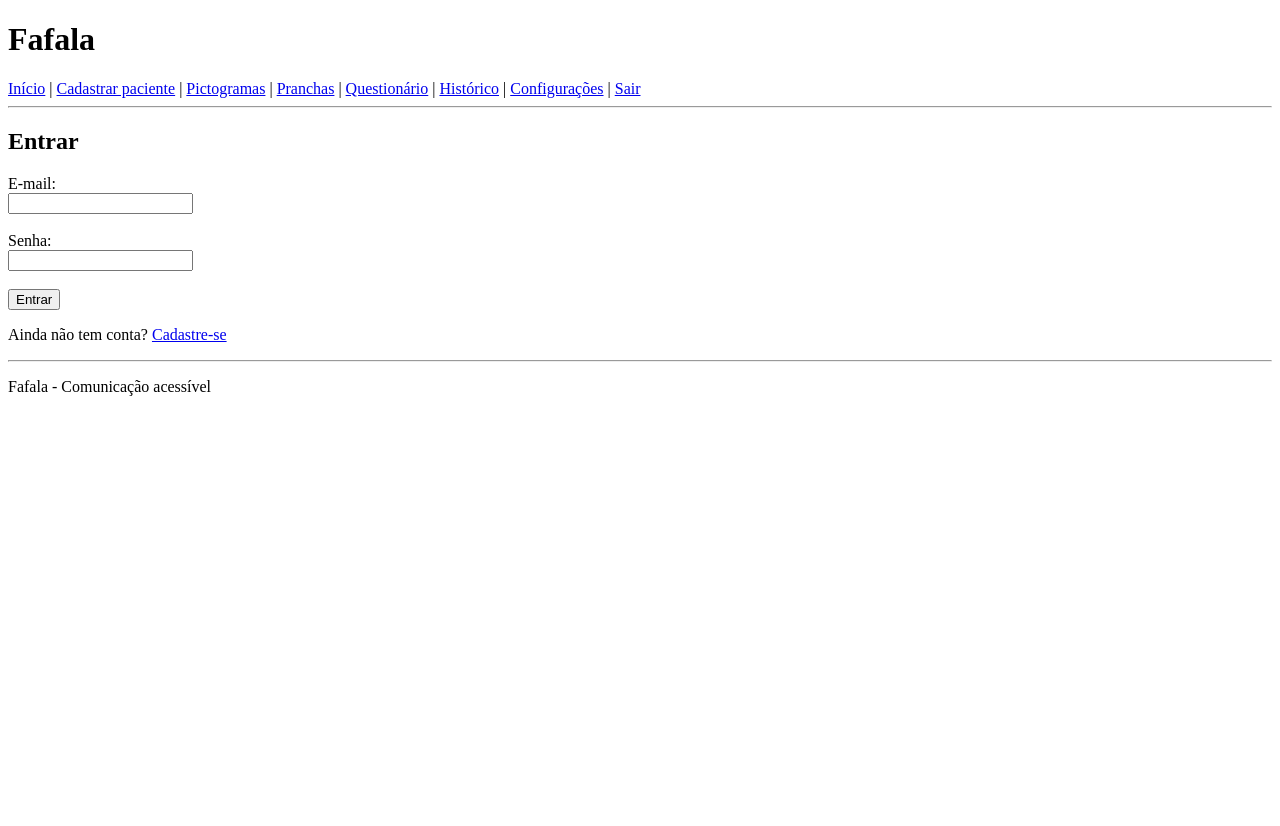
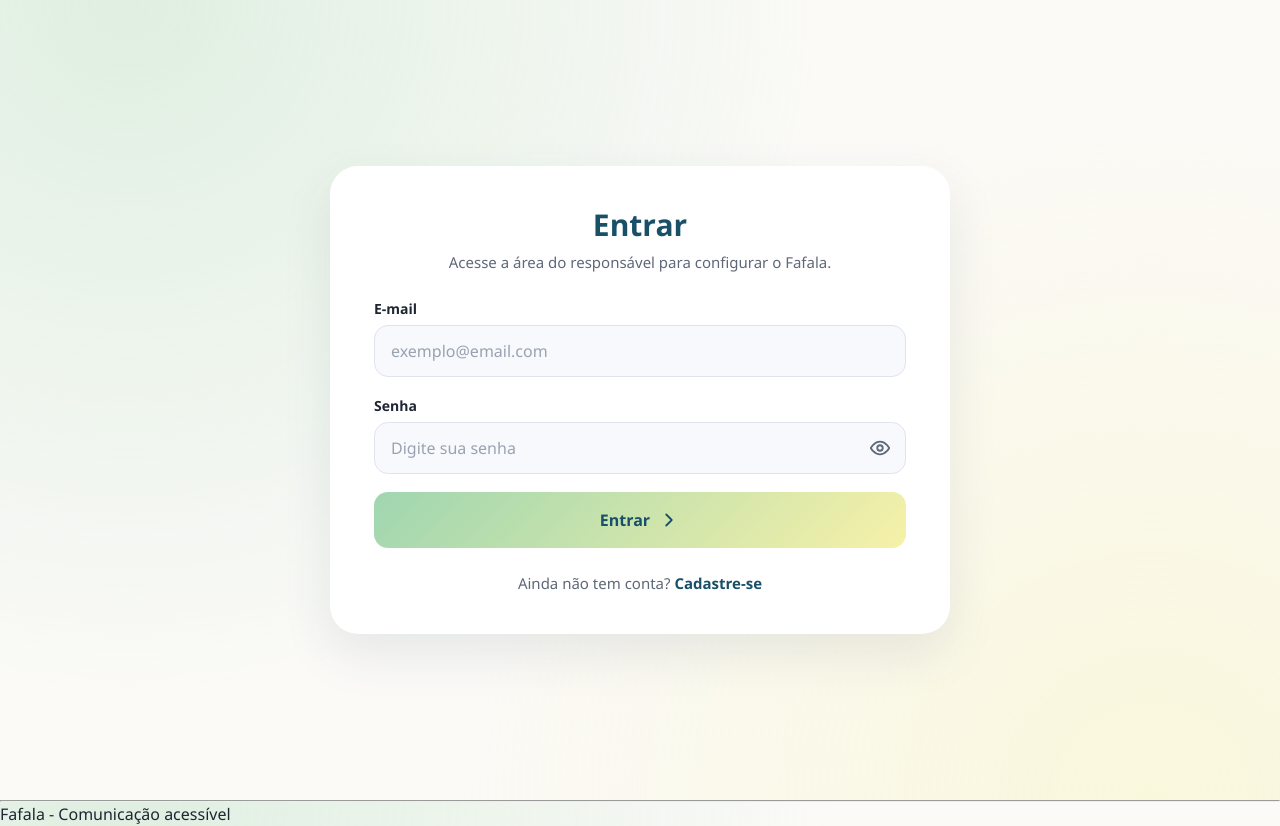
Before and after one commit to alinemk24/fafala, a PHP site: page /PHP/acesso/login.php in a window 1280 px wide. Before the commit the page ends 396 px from the top, so only its background shows below. Run offline with PHP 8.4, Linux system fonts and the light colour scheme.

Commit message:
Atualizei o login.php

```diff
--- a/PHP/acesso/login.php
+++ b/PHP/acesso/login.php
@@ -2,6 +2,9 @@
 require_once __DIR__ . "/../tecnico/conexao.php";
 
 $erro = "";
+
+// Para onde ir depois do login (o ícone de engrenagem manda destino=configuracoes)
+$destino = $_GET["destino"] ?? "";
 
 if ($_SERVER["REQUEST_METHOD"] === "POST") {
     $email = trim($_POST["email"] ?? "");
@@ -24,33 +27,96 @@ if ($_SERVER["REQUEST_METHOD"] === "POST") {
         $_SESSION["id_usuario"] = $usuarioEncontrado["id_usuario"];
         $_SESSION["nome_usuario"] = $usuarioEncontrado["nome_usuario"];
 
-        header("Location: index.php");
+        // As telas do paciente usam id_paciente, então guardamos o primeiro paciente desse usuário
+        $stmt = $pdo->prepare(
+            "SELECT id_paciente FROM paciente WHERE id_usuario = ? ORDER BY id_paciente LIMIT 1"
+        );
+        $stmt->execute([$usuarioEncontrado["id_usuario"]]);
+        $idPaciente = $stmt->fetchColumn();
+        if ($idPaciente) {
+            $_SESSION["id_paciente"] = $idPaciente;
+        }
+
+        if ($destino === "configuracoes") {
+            header("Location: ../configuracoes/configuracoes.php");
+        } else {
+            header("Location: ../paciente/inicio.php");
+        }
         exit;
     } else {
         $erro = "E-mail ou senha incorretos.";
     }
 }
-
-cabecalho("Entrar");
 ?>
 
-<?php if ($erro): ?>
-    <p><?= e($erro) ?></p>
-<?php endif; ?>
+<!-- HTML -->
+<!DOCTYPE html>
+<html lang="pt-BR">
+<head>
+    <meta charset="UTF-8">
+    <meta name="viewport" content="width=device-width, initial-scale=1.0">
+    <title>Entrar | Fafala</title>
+    <link rel="stylesheet" href="../../CSS/style.css">
+    <link rel="stylesheet" href="../../CSS/especifico/acesso_dados.css">
+</head>
 
-<form method="POST">
-    <label>E-mail:</label><br>
-    <input type="email" name="email" required><br><br>
+<body>
+    <main class="pagina-acesso">
 
-    <label>Senha:</label><br>
-    <input type="password" name="senha" required><br><br>
+        <section class="card card-acesso" aria-labelledby="titulo-acesso">
 
-    <button type="submit">Entrar</button>
-</form>
+            <!-- A LOGO FICA AQUI (igual ao cadastro) -->
 
-<p>
-    Ainda não tem conta?
-    <a href="cadastro.php?tipo=conta">Cadastre-se</a>
-</p>
+            <header class="cabecalho-acesso">
+                <h1 id="titulo-acesso">Entrar</h1>
+                <p>Acesse a área do responsável para configurar o Fafala.</p>
+            </header>
+
+            <?php if ($erro): ?>
+                <p class="mensagem-erro" role="alert"><?= e($erro) ?></p>
+            <?php endif; ?>
+
+            <form method="post" id="form-acesso">
+
+                <div class="campo">
+                    <label for="email">E-mail</label>
+                    <input type="email" id="email" name="email"
+                           placeholder="exemplo@email.com" maxlength="100"
+                           autocomplete="email"
+                           value="<?= e($_POST["email"] ?? "") ?>" required>
+                </div>
+
+                <div class="campo">
+                    <label for="senha">Senha</label>
+                    <div class="campo-senha">
+                        <input type="password" id="senha" name="senha"
+                               placeholder="Digite sua senha"
+                               autocomplete="current-password" required>
+                        <button type="button" class="mostrar-senha" aria-label="Mostrar senha" aria-pressed="false" data-alvo="senha">
+                            <svg viewBox="0 0 24 24" aria-hidden="true"><path d="M2 12s3.5-7 10-7 10 7 10 7-3.5 7-10 7S2 12 2 12z"/><circle cx="12" cy="12" r="3"/></svg>
+                        </button>
+                    </div>
+                </div>
+
+                <button type="submit" id="botao-acesso" class="botao">
+                    Entrar
+                    <svg viewBox="0 0 24 24" aria-hidden="true"><path d="M9 6l6 6-6 6"/></svg>
+                </button>
+
+            </form>
+
+            <footer class="rodape-acesso">
+                <p>
+                    Ainda não tem conta? <a href="cadastro.php?tipo=conta">Cadastre-se</a>
+                </p>
+            </footer>
+
+        </section>
+
+    </main>
+
+    <script src="../../JS/especifico/login.js" defer></script>
+</body>
+</html>
 
 <?php rodape(); ?>
```
